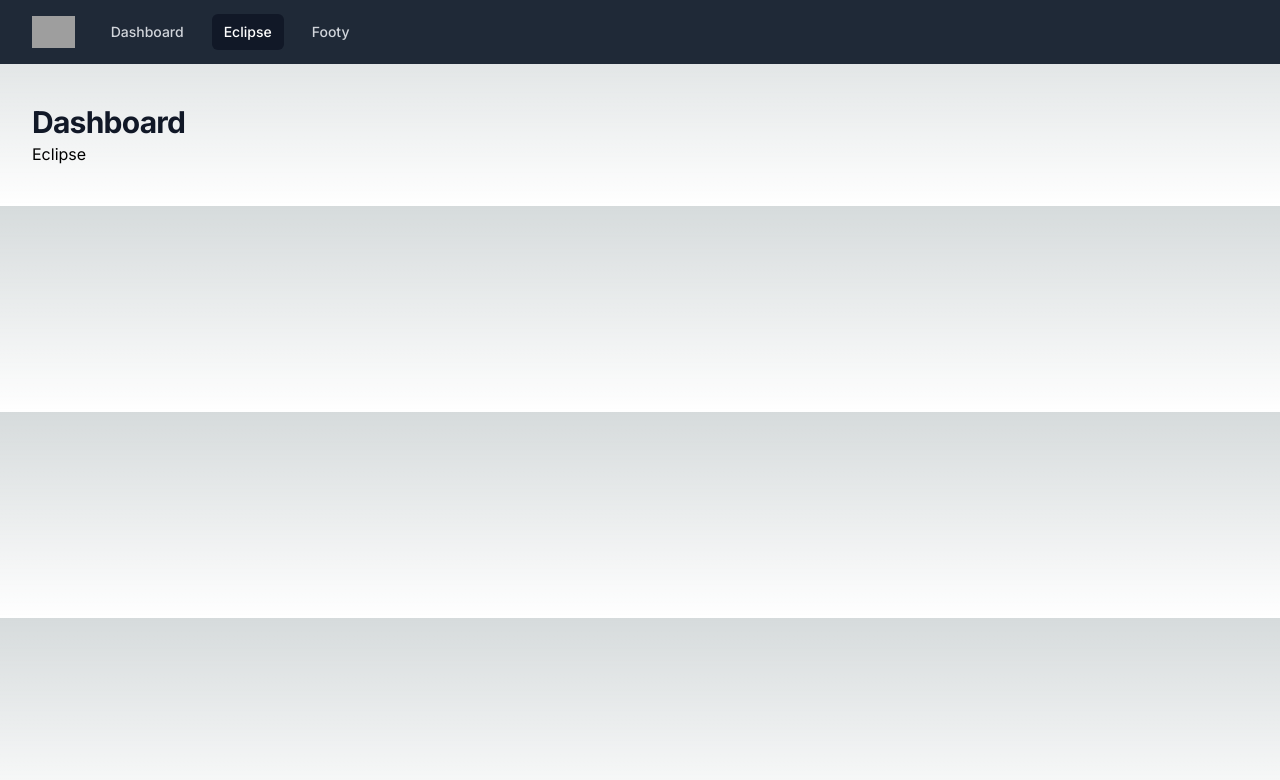
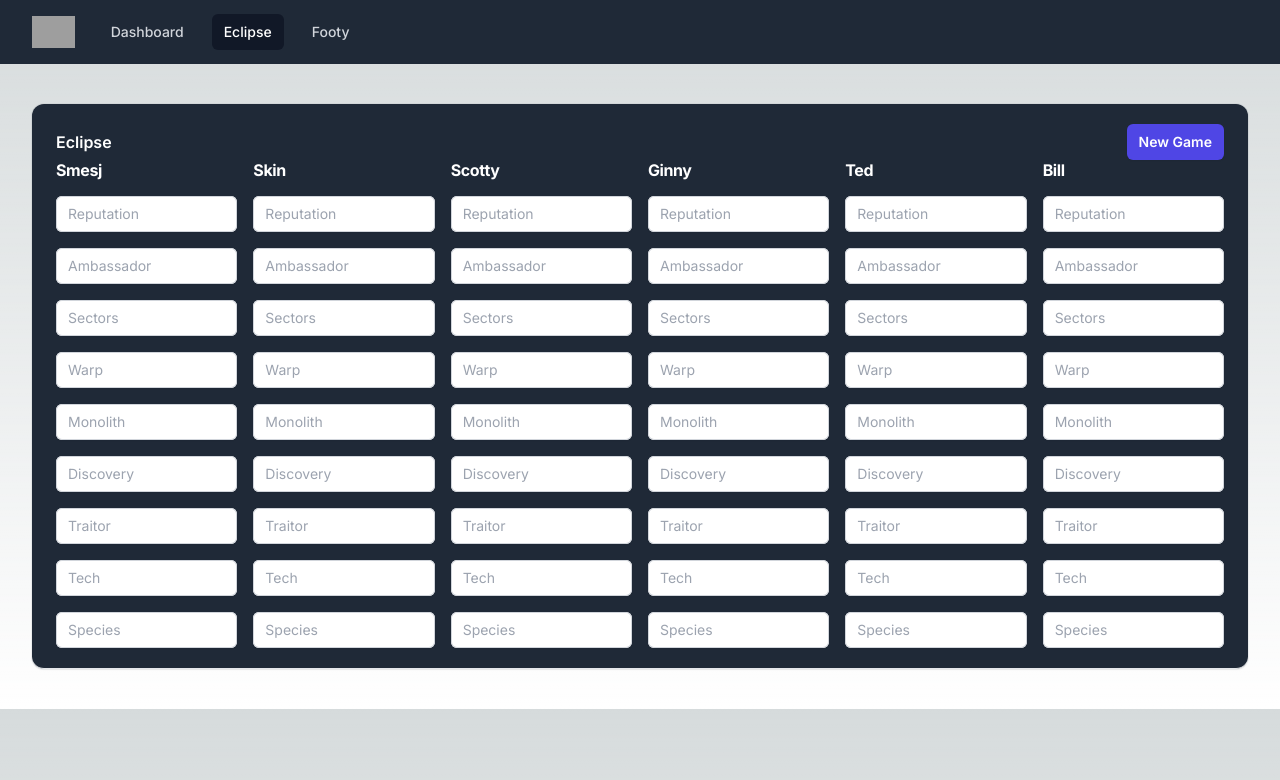
Before and after one commit to smesj/smesj-world-landing, a Next.js app: page /admin/eclipse in a window 1280 px wide. Shown: the top 780 px of the page. Built offline with nearby package versions, Linux system fonts and the light colour scheme; grey boxes are pictures that could not be loaded.

Commit message:
add form for eclipse game

```diff
--- /dev/null
+++ b/app/admin/eclipse/PlayerCol.tsx
@@ -0,0 +1,120 @@
+
+interface Props {
+    player: string
+}
+
+export default function PlayerCol({player}: Props) {
+    return (
+        <div className="flex flex-col w-1/6 gap-4">
+            <h3 className="text-1xl font-bold leading-tight tracking-tight text-white">{player}</h3>
+            <div>
+                <label htmlFor="reputation" className="sr-only">
+                    Reputation
+                </label>
+                <input
+                    name="reputation"
+                    type="number"
+                    id="reputation"
+                    className="block w-full rounded-md border-0 py-1.5 text-gray-900 shadow-sm ring-1 ring-inset ring-gray-300 placeholder:text-gray-400 focus:ring-2 focus:ring-inset focus:ring-indigo-600 sm:text-sm sm:leading-6"
+                    placeholder="Reputation"
+                />
+            </div>
+            <div>
+                <label htmlFor="Ambassador" className="sr-only">
+                    Ambassador
+                </label>
+                <input
+                    name="Ambassador"
+                    type="number"
+                    id="Ambassador"
+                    className="block w-full rounded-md border-0 py-1.5 text-gray-900 shadow-sm ring-1 ring-inset ring-gray-300 placeholder:text-gray-400 focus:ring-2 focus:ring-inset focus:ring-indigo-600 sm:text-sm sm:leading-6"
+                    placeholder="Ambassador"
+                />
+            </div>
+            <div>
+                <label htmlFor="Sectors" className="sr-only">
+                    Sectors
+                </label>
+                <input
+                    name="Sectors"
+                    type="number"
+                    id="Sectors"
+                    className="block w-full rounded-md border-0 py-1.5 text-gray-900 shadow-sm ring-1 ring-inset ring-gray-300 placeholder:text-gray-400 focus:ring-2 focus:ring-inset focus:ring-indigo-600 sm:text-sm sm:leading-6"
+                    placeholder="Sectors"
+                />
+            </div>
+            <div>
+                <label htmlFor="Warp" className="sr-only">
+                    Warp
+                </label>
+                <input
+                    name="Warp"
+                    type="number"
+                    id="Warp"
+                    className="block w-full rounded-md border-0 py-1.5 text-gray-900 shadow-sm ring-1 ring-inset ring-gray-300 placeholder:text-gray-400 focus:ring-2 focus:ring-inset focus:ring-indigo-600 sm:text-sm sm:leading-6"
+                    placeholder="Warp"
+                />
+            </div>
+            <div>
+                <label htmlFor="Monolith" className="sr-only">
+                    Monolith
+                </label>
+                <input
+                    name="Monolith"
+                    type="number"
+                    id="Monolith"
+                    className="block w-full rounded-md border-0 py-1.5 text-gray-900 shadow-sm ring-1 ring-inset ring-gray-300 placeholder:text-gray-400 focus:ring-2 focus:ring-inset focus:ring-indigo-600 sm:text-sm sm:leading-6"
+                    placeholder="Monolith"
+                />
+            </div>
+            <div>
+                <label htmlFor="Discovery" className="sr-only">
+                    Discovery
+                </label>
+                <input
+                    name="Discovery"
+                    type="number"
+                    id="Discovery"
+                    className="block w-full rounded-md border-0 py-1.5 text-gray-900 shadow-sm ring-1 ring-inset ring-gray-300 placeholder:text-gray-400 focus:ring-2 focus:ring-inset focus:ring-indigo-600 sm:text-sm sm:leading-6"
+                    placeholder="Discovery"
+                />
+            </div>
+            <div>
+                <label htmlFor="Traitor" className="sr-only">
+                    Traitor
+                </label>
+                <input
+                    name="Traitor"
+                    type="number"
+                    id="Traitor"
+                    className="block w-full rounded-md border-0 py-1.5 text-gray-900 shadow-sm ring-1 ring-inset ring-gray-300 placeholder:text-gray-400 focus:ring-2 focus:ring-inset focus:ring-indigo-600 sm:text-sm sm:leading-6"
+                    placeholder="Traitor"
+                />
+            </div>
+            <div>
+                <label htmlFor="Tech" className="sr-only">
+                    Tech
+                </label>
+                <input
+                    name="Tech"
+                    type="number"
+                    id="Tech"
+                    className="block w-full rounded-md border-0 py-1.5 text-gray-900 shadow-sm ring-1 ring-inset ring-gray-300 placeholder:text-gray-400 focus:ring-2 focus:ring-inset focus:ring-indigo-600 sm:text-sm sm:leading-6"
+                    placeholder="Tech"
+                />
+            </div>
+            <div>
+                <label htmlFor="Species" className="sr-only">
+                    Species
+                </label>
+                <input
+                    name="Species"
+                    type="number"
+                    id="Species"
+                    className="block w-full rounded-md border-0 py-1.5 text-gray-900 shadow-sm ring-1 ring-inset ring-gray-300 placeholder:text-gray-400 focus:ring-2 focus:ring-inset focus:ring-indigo-600 sm:text-sm sm:leading-6"
+                    placeholder="Species"
+                />
+            </div>
+        </div>
+    )
+}
--- a/app/admin/eclipse/page.tsx
+++ b/app/admin/eclipse/page.tsx
@@ -1,7 +1,39 @@
 'use client'
 
+import PlayerCol from "./PlayerCol"
+
 export default function EclipsePage() {
+    const players = [
+        "Smesj",
+        "Skin",
+        "Scotty",
+        "Ginny",
+        "Ted",
+        "Bill"
+    ]
+
     return (
-        <div>Eclipse</div>
+        <>
+            <div className="border-b border-gray-200 bg-gray-800 px-4 py-5 sm:px-6 shadow-sm ring-1 ring-gray-900/5 sm:rounded-xl">
+                <div className="-ml-4 -mt-2 flex flex-wrap items-center justify-between sm:flex-nowrap">
+                    <div className="ml-4 mt-2">
+                        <h1 className="text-base font-semibold leading-6 text-white text-2xl">Eclipse</h1>
+                    </div>
+                    <div className="ml-4 mt-2 flex-shrink-0">
+                        <button
+                            type="button"
+                            className="relative inline-flex items-center rounded-md bg-indigo-600 px-3 py-2 text-sm font-semibold text-white shadow-sm hover:bg-indigo-500 focus-visible:outline focus-visible:outline-2 focus-visible:outline-offset-2 focus-visible:outline-indigo-600"
+                        >
+                            New Game
+                        </button>
+                    </div>
+                </div>
+                <div className="flex flex-row space-between gap-4">
+                    {players.map(player => {
+                        return <PlayerCol player={player} />
+                    })}
+                </div>
+            </div>
+        </>
     )
 }
--- a/app/admin/layout.tsx
+++ b/app/admin/layout.tsx
@@ -112,11 +112,6 @@ export default function AdminLayout({
                 )}
             </Disclosure>
             <div className="py-10">
-                <header>
-                    <div className="mx-auto max-w-7xl px-4 sm:px-6 lg:px-8">
-                        <h1 className="text-3xl font-bold leading-tight tracking-tight text-gray-900">Dashboard</h1>
-                    </div>
-                </header>
                 <main>
                     <div className="mx-auto max-w-7xl sm:px-6 lg:px-8">{children}</div>
                 </main>
--- a/package.json
+++ b/package.json
@@ -20,6 +20,7 @@
     "react-dom": "^18"
   },
   "devDependencies": {
+    "@tailwindcss/forms": "^0.5.7",
     "@types/node": "^20",
     "@types/react": "^18",
     "@types/react-dom": "^18",
--- a/tailwind.config.ts
+++ b/tailwind.config.ts
@@ -15,6 +15,8 @@ const config: Config = {
       },
     },
   },
-  plugins: [],
+  plugins: [
+    require('@tailwindcss/forms'),
+  ],
 };
 export default config;
```
Also changed, not shown: 1 other file (tests, documents, lock files or other folders).
